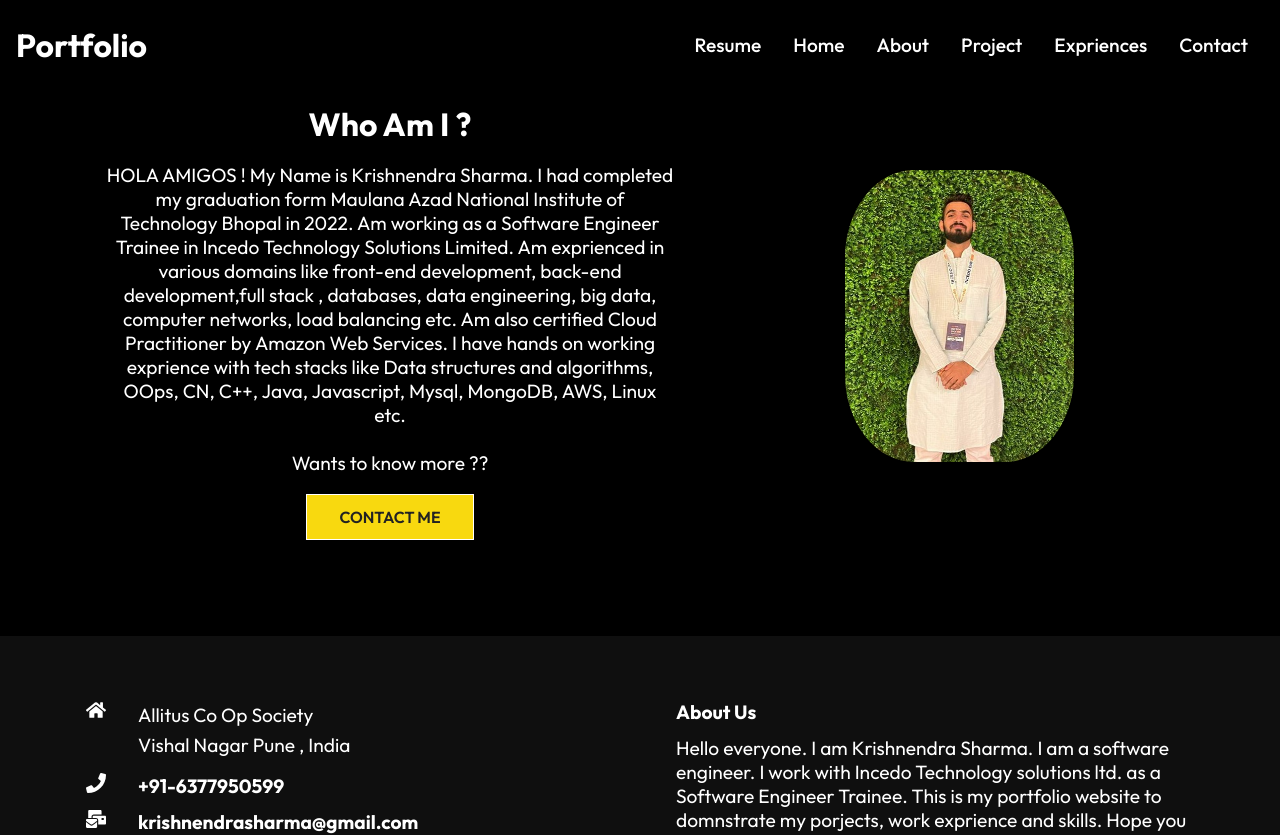
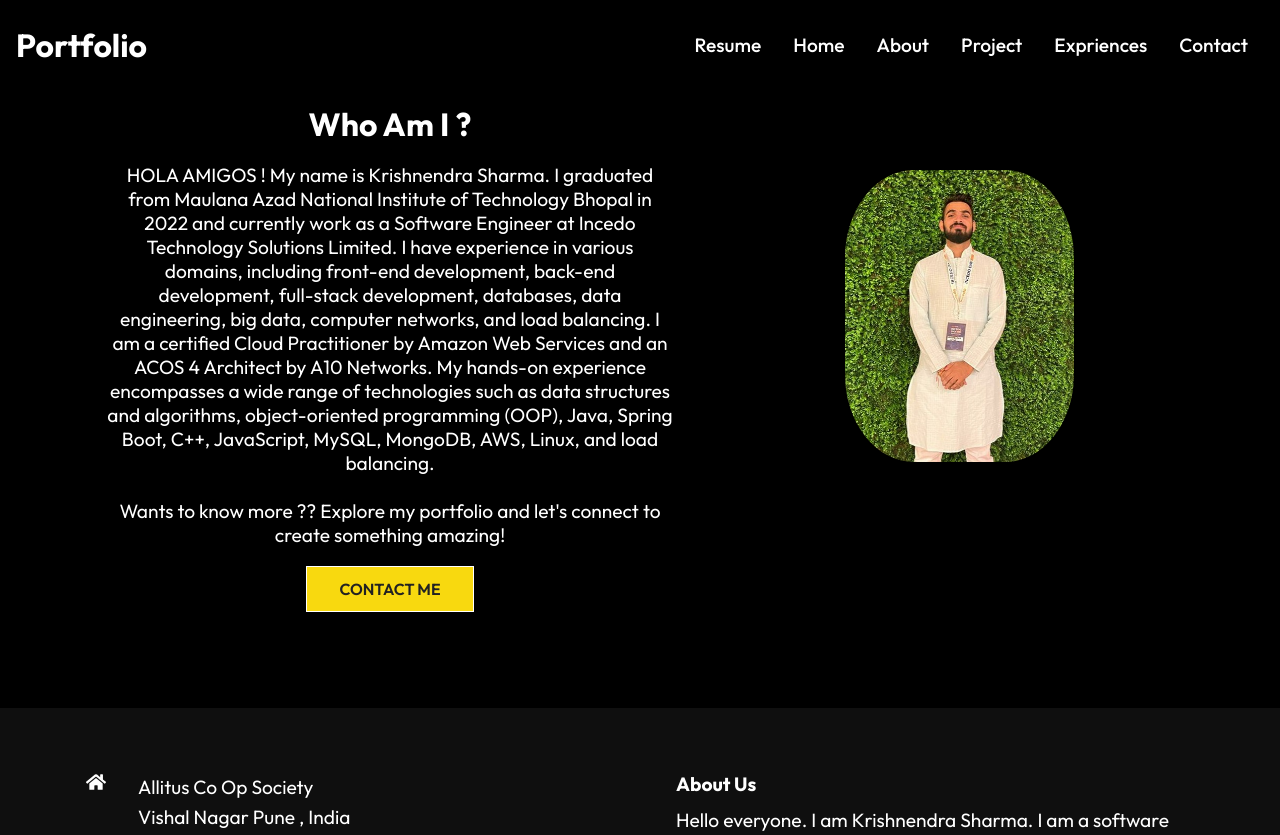
Before and after one commit to krishnendra007/portfolio, a React (Create React App) app: page /about in a window 1280 px wide. Shown: the top 835 px of the page. Built offline with nearby package versions, Linux system fonts and the light colour scheme.

Commit message:
Update AboutContent.js

```diff
--- a/src/components/AboutContent.js
+++ b/src/components/AboutContent.js
@@ -12,13 +12,12 @@ const AboutContent = () => {
       <div className="left">
         <h1> Who Am I ?</h1>
         <p>HOLA AMIGOS !
-          My Name is Krishnendra Sharma. I had completed my graduation form Maulana Azad National Institute of Technology Bhopal in 2022. Am working as a Software Engineer Trainee in Incedo Technology Solutions Limited. Am exprienced in various domains  like front-end development, back-end development,full stack
-          , databases, data engineering, big data, computer networks, load balancing etc. Am also certified Cloud Practitioner by Amazon Web Services.
-          I have hands on working exprience with tech stacks like Data structures and algorithms, OOps, CN, C++, Java, Javascript,  Mysql, MongoDB, AWS, Linux etc.
+         My name is Krishnendra Sharma. I graduated from Maulana Azad National Institute of Technology Bhopal in 2022 and currently work as a Software Engineer at Incedo Technology Solutions Limited. I have experience in various domains, including front-end development, back-end development, full-stack development, databases, data engineering, big data, computer networks, and load balancing. I am a certified Cloud Practitioner by Amazon Web Services and an ACOS 4 Architect by A10 Networks. My hands-on experience encompasses a wide range of technologies such as data structures and algorithms, object-oriented programming (OOP), Java, Spring Boot, C++, JavaScript, MySQL, MongoDB, AWS, Linux, and load balancing.
           <br/>
           <br/>
           Wants to know more ??
-
+           Explore my portfolio and let's connect to create something amazing!
+           <br/>
         </p>
         <Link to="/contact">
           <button  className="btn" > Contact Me</button>
```
